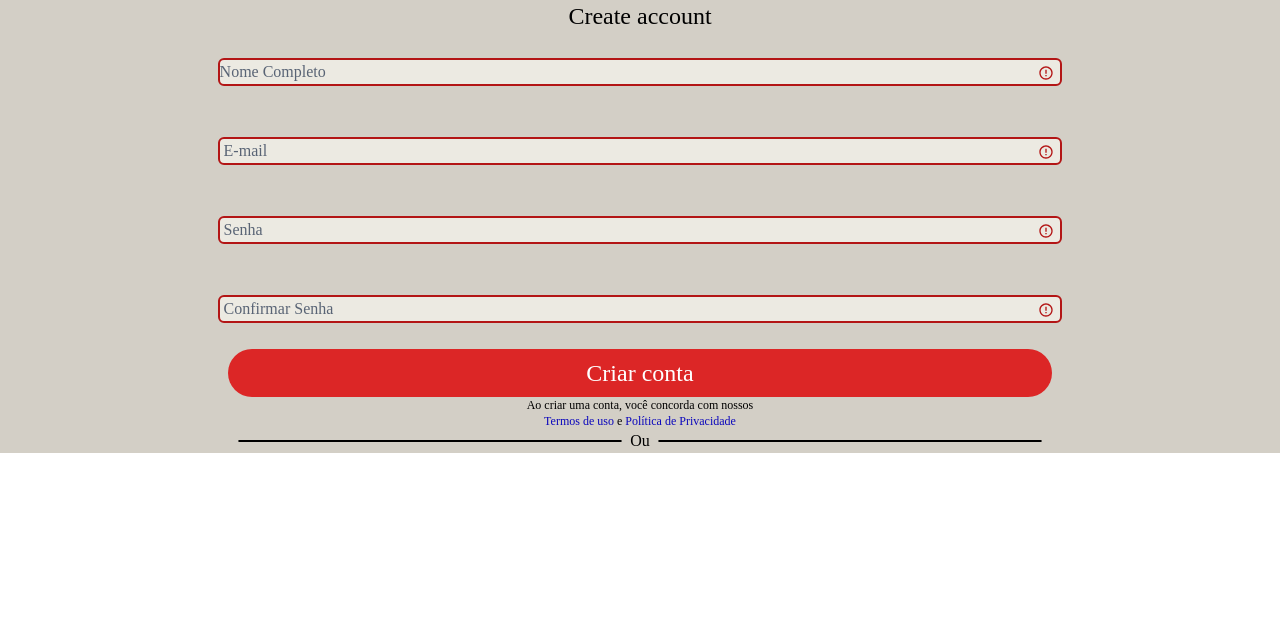
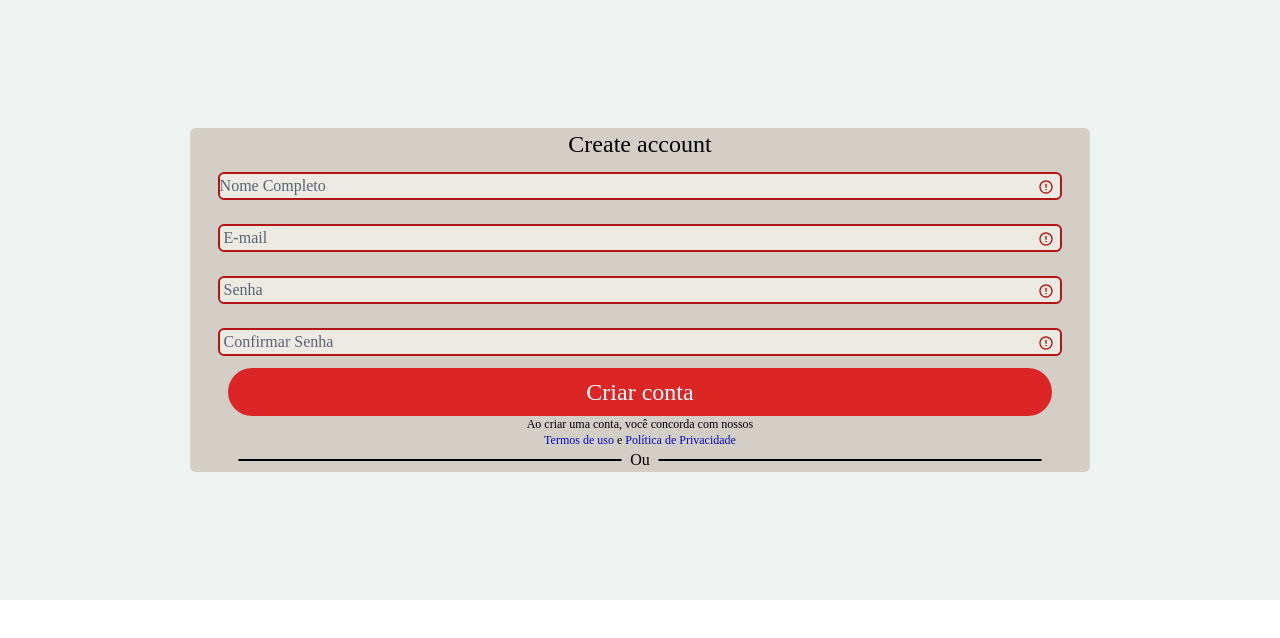
Before and after one commit to Pd-Troia/schedule_vite_tail, a React (Vite) app: page /cadastro in a window 1280 px wide. Shown: the top 638 px of the page. Built offline with nearby package versions, Linux system fonts and the light colour scheme; a web font is replaced by a local one.

Commit message:
blur and navigate added

```diff
--- a/src/components/form/ConfirmMenu.tsx
+++ b/src/components/form/ConfirmMenu.tsx
@@ -24,10 +24,10 @@ export function ConfirmMenu ({stateManager,handleConfirm, data}: IConfirmMenuPro
             <PolicyFieldText/>
         </div>
         <div className='flex font-bold text-input'>
-            <button onClick={buttonCancel} className='bg-redFail text-xl w-full flex rounded-bl px-7 py-3'>
+            <button onClick={buttonCancel} className='bg-redFail text-xl w-full flex justify-center rounded-bl px-7 py-3'>
                 Cancelar
             </button>
-            <button onClick={buttonConfirm} className='bg-greenSucess text-xl w-full flex rounded-br px-7 py-3 '>
+            <button onClick={buttonConfirm} className='bg-greenSucess justify-center text-xl w-full flex rounded-br px-7 py-3 '>
                 Confirmar
             </button>
         </div>
--- a/src/components/form/Input.tsx
+++ b/src/components/form/Input.tsx
@@ -15,7 +15,7 @@ export function Input ({name,placeholder,required,register,type,isValid}: IInput
   const validBorder = "border-2 border-greenSucess"
   const notValidBorder = "border-2 border-redFail"
   return (
-    <div className='my-[2vw]' >
+    <div className='my-3 mx-7' >
         <div className='relative'>
           <input
           className={`bg-input w-[66vw] rounded-md placeholder-formPlaceHolder relative ${isValid ? validBorder : notValidBorder}`}
--- a/src/components/form/RegisterForm.tsx
+++ b/src/components/form/RegisterForm.tsx
@@ -43,8 +43,9 @@ export function RegisterForm ({handleSubmitDad,validateEmail,validatePassword,va
     }
   }
   return (
-    <div className='bg-greyForm flex justify-center items-center flex-col relative'>
-      <h1 className='text-2xl'>Create account</h1>
+    <div className='bg-greyForm flex justify-center items-center flex-col relative rounded-md'>
+      <div className={showConfirmMenu ? "blur-sm" : ""}>
+        <h1 className='text-2xl text-center'>Create account</h1>
         <form onSubmit={handleSubmit(openConfirmMenu)}>
           <div className='flex justify-center'>
             <Input name="name"
@@ -99,12 +100,15 @@ export function RegisterForm ({handleSubmitDad,validateEmail,validatePassword,va
           <hr className='border rounded-sm border-black w-[27vw] sm:w-[30vw] '/>
           <p className='mx-2'>Ou</p>
           <hr className='border rounded-sm border-black w-[27vw] sm:w-[30vw]'/>
+        </div>
+      </div>
+
       {showConfirmMenu && (
-        <div className='absolute top-1/2 '>
+        <div className='absolute top-2/5 '>
           <ConfirmMenu stateManager={setShowConfirmMenu} handleConfirm={handleSubmitDad} data={submitData}/>
         </div>
       )}
-      </div>
+
     </div>
   );
 }
--- a/src/components/pages/Register.tsx
+++ b/src/components/pages/Register.tsx
@@ -1,14 +1,17 @@
 import * as React from 'react';
 import { RegisterForm } from '../form/RegisterForm';
 import { SubmitHandler } from 'react-hook-form/dist/types';
+import { useNavigate } from 'react-router-dom';
 
 export interface IRegisterProps {
 }
 
 export function Register (props: IRegisterProps) {
+  const navigate = useNavigate()
   const RegisterMember = (data:object) => {
     console.log("enviando dados ao servidor")
     console.log(data)
+    navigate("/")
   }
   const validateName = (field:string) =>{
     const regex = "^(?![ ])(?!.*[ ]{2})((?:e|da|do|das|dos|de|d'|D'|la|las|el|los)\s*?|(?:[A-ZàáâäãåąčćęèéêëėįìíîïłńòóôöõøùúûüųūÿýżźñçčšžÀÁÂÄÃÅĄĆČĖĘÈÉÊËÌÍÎÏĮŁŃÒÓÔÖÕØÙÚÛÜŲŪŸÝŻŹÑßÇŒÆČŠŽ∂ð'][^\s]*\s*?)(?!.*[ ]$))+$"
@@ -27,7 +30,7 @@ export function Register (props: IRegisterProps) {
   }
   return (
 
-    <div>
+    <div className='bg-greybg flex justify-center items-center w-full h-full p-32'>
       <RegisterForm
       handleSubmitDad={RegisterMember}
       validateName={validateName}
--- a/src/components/pages/frame_page/AboutUs.tsx
+++ b/src/components/pages/frame_page/AboutUs.tsx
@@ -5,7 +5,6 @@ export interface IAboutUsProps {
 }
 
 export function AboutUs (props: IAboutUsProps) {
-  console.log(typeof photoHyt)
   return (
     <>
     <div id="aboutus" className='flex flex-col items-center p-10 md:flex-row md:justify-around'>
```
Lines whose indentation alone changed are shown as unchanged.
